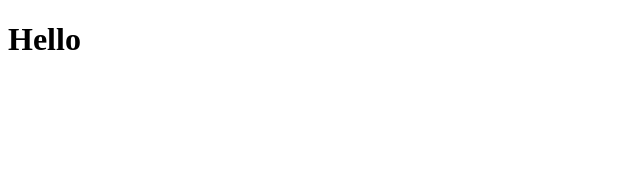
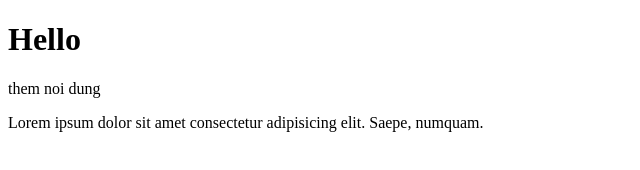
Before and after one commit to hoangnm-ndm/demo_git, a plain HTML site: page index.html in a window 1280 px wide. Shown: the whole page, without its empty margins (0-640 px from the left). Drawn offline with Linux system fonts and the light colour scheme.

Commit message:
feat (home page): add content for abc

```diff
--- a/index.html
+++ b/index.html
@@ -7,5 +7,7 @@
 	</head>
 	<body>
 		<h1>Hello</h1>
+		<p>them noi dung</p>
+		<p>Lorem ipsum dolor sit amet consectetur adipisicing elit. Saepe, numquam.</p>
 	</body>
 </html>
```
